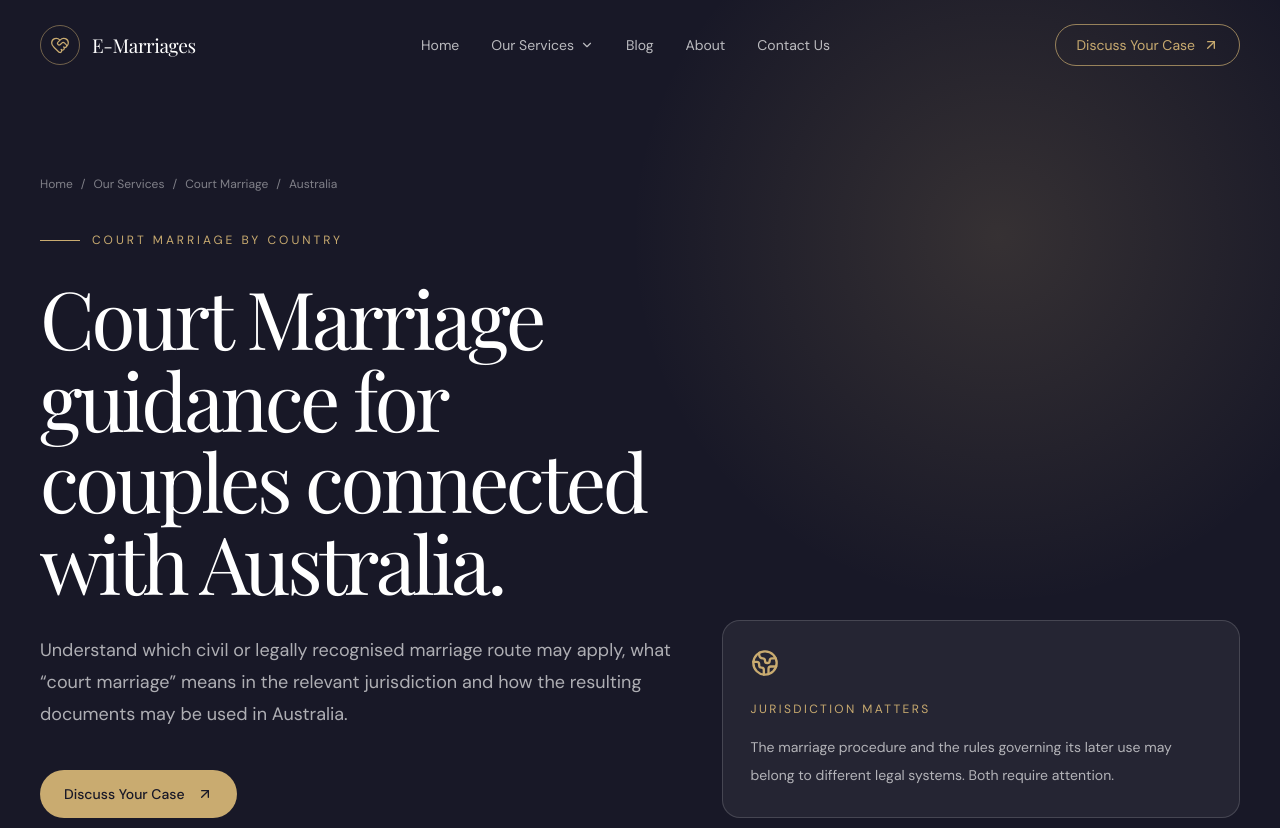
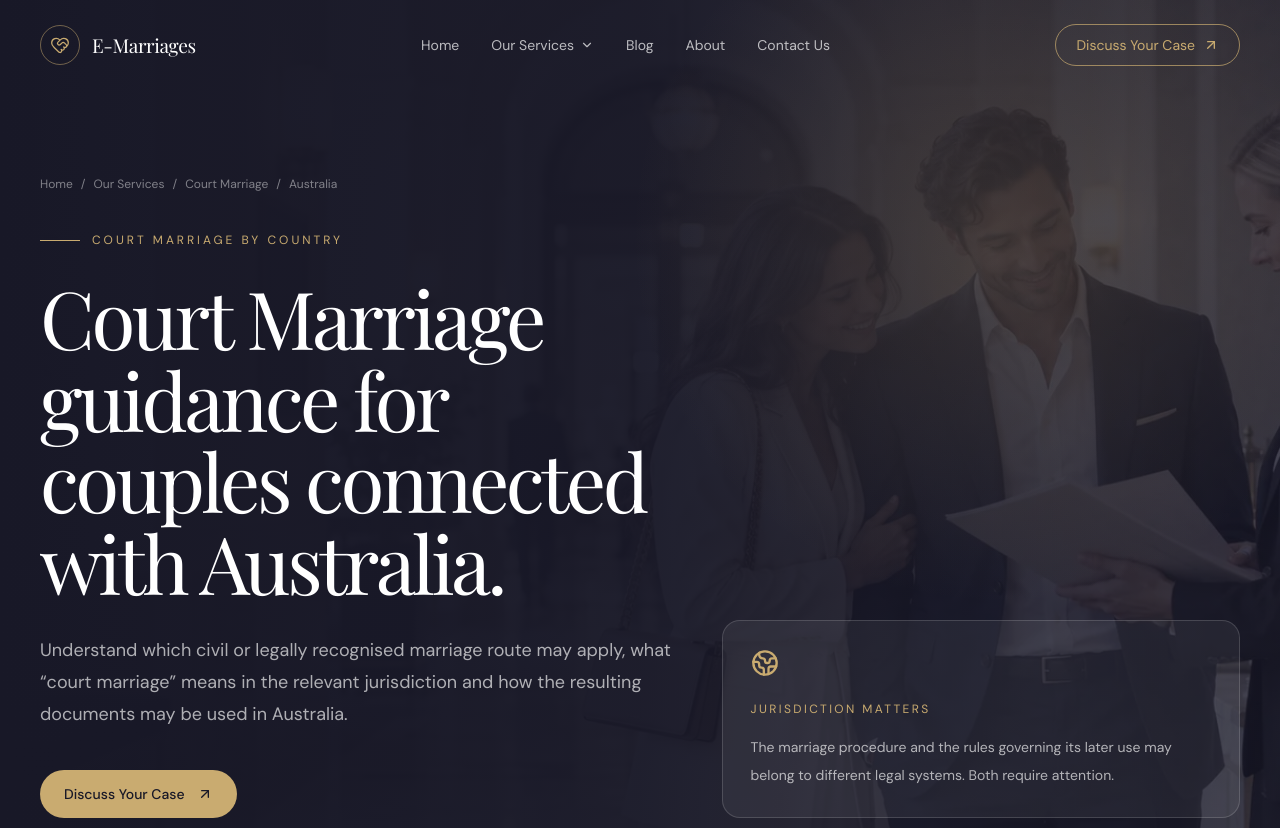
Before and after one commit to taxocrate-pk/E-Marriage, a Next.js app: page /services/court-marriage/australia in a window 1280 px wide. Shown: the top 828 px of the page. Built offline with nearby package versions, Linux system fonts and the light colour scheme; a web font is replaced by a local one.

Commit message:
Add contextual imagery to service hero sections

```diff
--- a/app/countries/[country]/page.jsx
+++ b/app/countries/[country]/page.jsx
@@ -1,4 +1,5 @@
 import Link from "next/link";
+import Image from "next/image";
 import { notFound } from "next/navigation";
 import {
   ArrowUpRight,
@@ -65,6 +66,15 @@ export default async function CountryPage({ params }) {
       <SiteHeader />
       <main>
         <section className="relative overflow-hidden bg-navy px-6 pb-24 pt-36 lg:px-10 lg:pb-32 lg:pt-44">
+          <Image
+            src="/images/international-couple.png"
+            alt={`International marriage guidance for ${page.name}`}
+            fill
+            priority
+            sizes="100vw"
+            className="object-cover object-center opacity-30"
+          />
+          <div className="absolute inset-0 bg-gradient-to-r from-navy via-navy/90 to-navy/50" />
           <div className="absolute inset-0 bg-[radial-gradient(circle_at_78%_25%,rgba(201,171,112,0.17),transparent_30%)]" />
           <div className="relative mx-auto max-w-7xl">
             <nav
--- a/app/services/[service]/[country]/page.jsx
+++ b/app/services/[service]/[country]/page.jsx
@@ -1,4 +1,5 @@
 import Link from "next/link";
+import Image from "next/image";
 import { notFound } from "next/navigation";
 import {
   ArrowUpRight,
@@ -43,6 +44,10 @@ export default async function ServiceCountryPage({ params }) {
   const { service, country } = await params;
   const page = getServiceCountryPage(service, country);
   if (!page) notFound();
+  const heroImage =
+    service === "online-nikah"
+      ? "/images/pages/online-nikah-international.webp"
+      : "/images/pages/court-marriage-international.webp";
   const faqs = [
     [
       `Is ${page.service.name.toLowerCase()} recognised in ${page.country.name}?`,
@@ -93,6 +98,15 @@ export default async function ServiceCountryPage({ params }) {
       <SiteHeader />
       <main>
         <section className="relative overflow-hidden bg-navy px-6 pb-24 pt-36 lg:px-10 lg:pb-32 lg:pt-44">
+          <Image
+            src={heroImage}
+            alt={`${page.service.name} guidance for ${page.country.name}`}
+            fill
+            priority
+            sizes="100vw"
+            className="object-cover object-center opacity-35"
+          />
+          <div className="absolute inset-0 bg-gradient-to-r from-navy via-navy/90 to-navy/45" />
           <div className="absolute inset-0 bg-[radial-gradient(circle_at_78%_25%,rgba(201,171,112,0.17),transparent_30%)]" />
           <div className="relative mx-auto max-w-7xl">
             <nav className="mb-10 flex flex-wrap gap-2 text-xs text-white/45">
--- a/components/service-page.jsx
+++ b/components/service-page.jsx
@@ -1,4 +1,5 @@
 import Link from "next/link";
+import Image from "next/image";
 import {
   ArrowUpRight,
   Check,
@@ -12,6 +13,19 @@ import { SiteFooter, SiteHeader } from "./site-shell";
 import LongFormGuide from "./long-form-guide";
 
 export default function ServicePage({ page }) {
+  const pageName = page.shortTitle.toLowerCase();
+  const heroImage =
+    pageName.includes("nikah") || pageName.includes("online")
+      ? "/images/pages/online-nikah-international.webp"
+      : pageName.includes("court")
+        ? "/images/pages/court-marriage-international.webp"
+        : pageName.includes("document") ||
+            pageName.includes("certificate") ||
+            pageName.includes("translation") ||
+            pageName.includes("apostille") ||
+            pageName.includes("registration")
+          ? "/images/pages/marriage-documentation-international.webp"
+          : "/images/international-couple.png";
   const schema = {
     "@context": "https://schema.org",
     "@graph": [
@@ -69,6 +83,15 @@ export default function ServicePage({ page }) {
       <SiteHeader />
       <main>
         <section className="relative overflow-hidden bg-navy px-6 pb-24 pt-36 lg:px-10 lg:pb-32 lg:pt-44">
+          <Image
+            src={heroImage}
+            alt={`${page.shortTitle} guidance`}
+            fill
+            priority
+            sizes="100vw"
+            className="object-cover object-center opacity-35"
+          />
+          <div className="absolute inset-0 bg-gradient-to-r from-navy via-navy/90 to-navy/45" />
           <div className="absolute inset-0 bg-[radial-gradient(circle_at_78%_25%,rgba(201,171,112,0.17),transparent_30%)]" />
           <div className="relative mx-auto max-w-7xl">
             <nav
```
